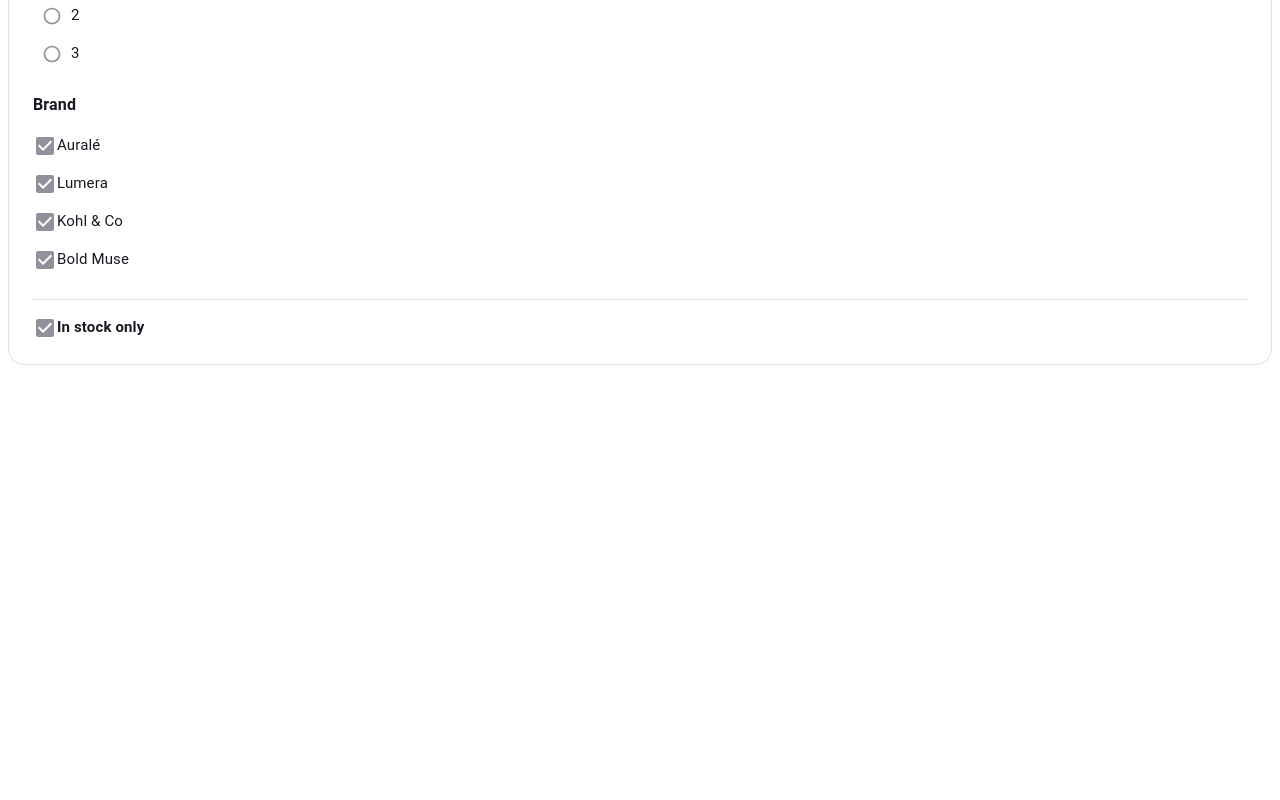
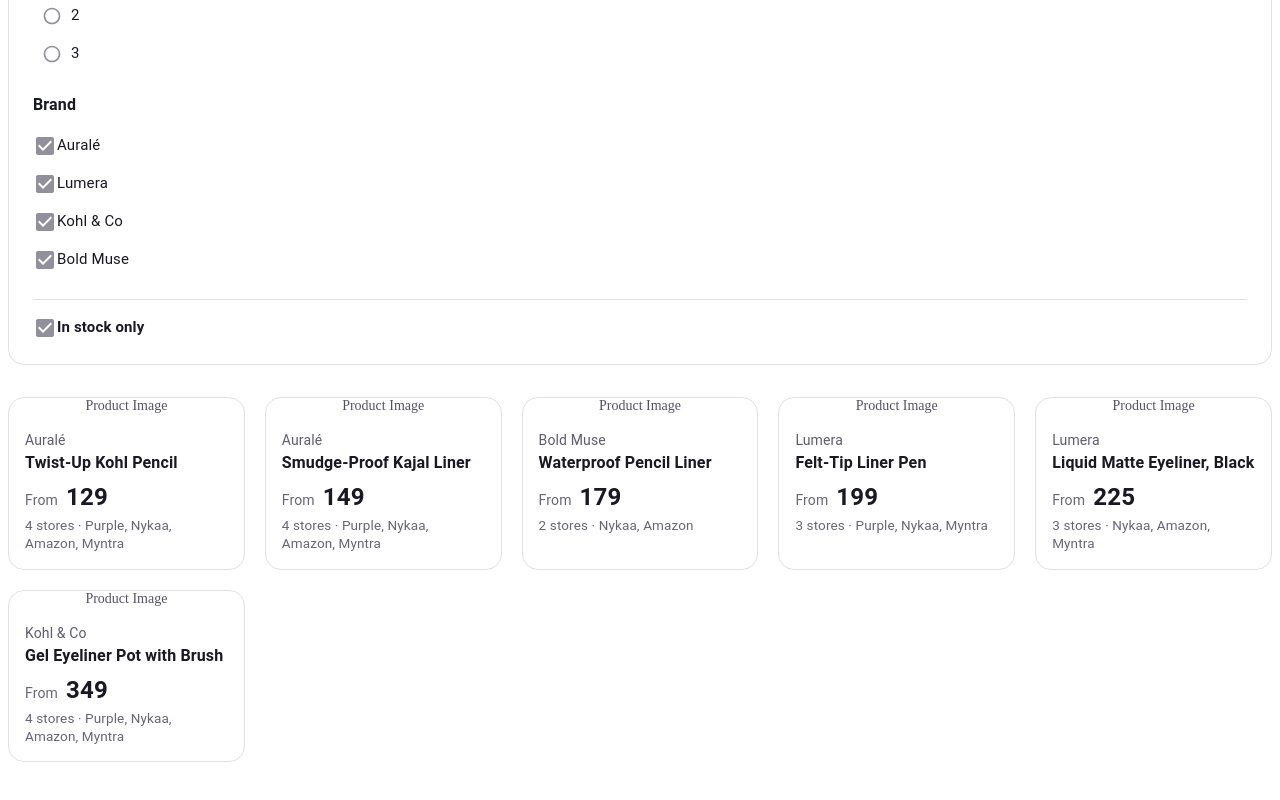
Before and after one commit to shelmiantony/PriceLens, a React (Vite) app in the folder frontend/: page /search in a window 1280 px wide. Shown: the part 574-1374 px from the top of the page. Before the commit the page ends 1019 px from the top, so only its background shows below. Built offline with nearby package versions, Linux system fonts and the light colour scheme.

Commit message:
Add product infopage

```diff
--- a/frontend/src/components/ProductInfo.tsx
+++ b/frontend/src/components/ProductInfo.tsx
@@ -1,4 +1,4 @@
-import { Box } from "@mui/material";
+import { Box, Typography } from "@mui/material";
 
 const ProductInfo = () => {
   type Product = {
@@ -53,6 +53,7 @@ const ProductInfo = () => {
       color: "#eceaf6",
     },
   ];
+
   return (
     <Box
       sx={{
@@ -60,7 +61,89 @@ const ProductInfo = () => {
         gridTemplateColumns: "repeat(auto-fit,minmax(min(100%,220px),1fr))",
         gap: 2.5,
       }}
-    ></Box>
+    >
+      {products.map((product) => (
+        <Box
+          component="article"
+          key={product.name}
+          sx={{
+            overflow: "hidden",
+            borderRadius: "16px",
+            border: "1px solid #e1dfe8",
+            bgcolor: "#fff",
+          }}
+        >
+          <Box
+            role="img"
+            aria-label={`${product.name} product image placeholder`}
+            sx={{
+              heigth: { xs: 150, sm: 170 },
+              bgColor: product.color,
+              display: "grid",
+              placeItems: "center",
+              color: "#555362",
+              fontSize: 14,
+            }}
+          >
+            Product Image
+          </Box>
+          <Box sx={{ p: 2, minHeight: 148, boxSizing: "border-box" }}>
+            <Typography sx={{ color: "#5f5c6c", fontSize: 14, mb: 0.25 }}>
+              {product.brand}
+            </Typography>
+            <Typography
+              sx={{
+                color: "#191923",
+                fontSize: 16,
+                lineHeight: 1.3,
+                fontWeight: 600,
+              }}
+            >
+              {product.name}
+            </Typography>
+            <Box
+              sx={{ display: "flex", alignItems: "baseline", gap: 1, mt: 1.5 }}
+            >
+              <Typography
+                component="span"
+                sx={{
+                  color: "#686574",
+                  fontSize: 14,
+                }}
+              >
+                From
+              </Typography>
+              <Typography
+                component="span"
+                sx={{
+                  color: "#191923",
+                  fontSize: 24,
+                  lineHeight: 1,
+                  fontWeight: 700,
+                }}
+              >
+                {product.price}
+              </Typography>
+            </Box>
+            <Typography
+              sx={{
+                color: "#686574",
+                fontSize: 13.5,
+                lineHeight: 1.3,
+                mt: 0.75,
+              }}
+            >
+              {product.stores.length} stores · {product.stores.join(", ")}
+            </Typography>
+          </Box>
+        </Box>
+      ))}
+      {products.length === 0 && (
+        <Typography sx={{ color: "#686574", gridColumn: "1 / -1", py: 4 }}>
+          No products match these filters.
+        </Typography>
+      )}
+    </Box>
   );
 };
 export default ProductInfo;
```
